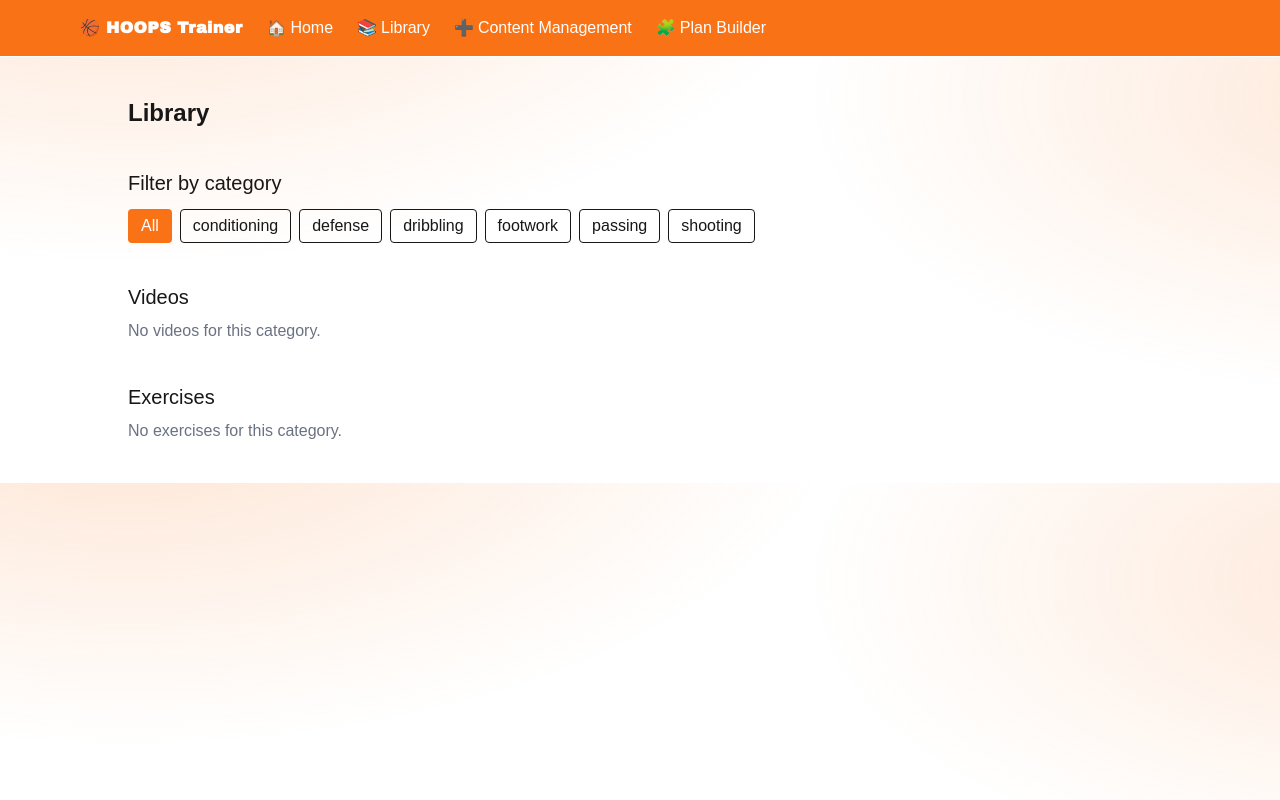
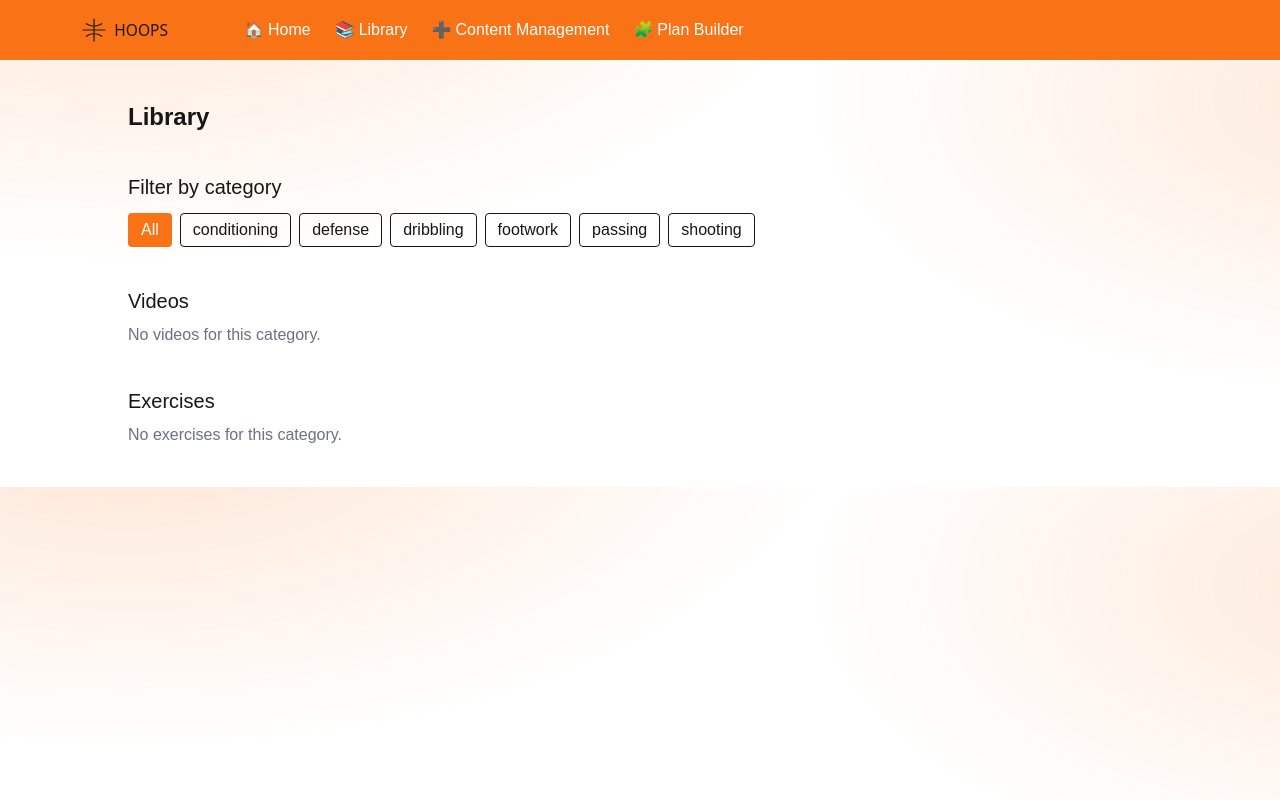
Before and after one commit to jmjcko/hoops-trainer, a Next.js app: page /library in a window 1280 px wide. Built offline with nearby package versions, Linux system fonts and the light colour scheme.

Commit message:
feat(brand): add simple HOOPS Trainer logo and use it in header

```diff
--- a/src/app/layout.tsx
+++ b/src/app/layout.tsx
@@ -1,6 +1,7 @@
 import type { Metadata } from "next";
 import { Geist, Geist_Mono, Archivo_Black } from "next/font/google";
 import "./globals.css";
+import Image from "next/image";
 
 const geistSans = Geist({
   variable: "--font-geist-sans",
@@ -35,7 +36,9 @@ export default function RootLayout({
       >
         <header className="border-b bg-[var(--accent)] text-[var(--accent-contrast)]">
           <nav className="max-w-6xl mx-auto flex gap-6 p-4 items-center">
-            <span className="font-semibold tracking-wide" style={{ fontFamily: "var(--font-display)" }}>🏀 HOOPS Trainer</span>
+            <a href="/" className="flex items-center gap-2" aria-label="HOOPS Trainer Home">
+              <Image src="/logo.svg" width={140} height={28} alt="HOOPS Trainer" priority />
+            </a>
             <a href="/" className="hover:underline flex items-center gap-1"><span>🏠</span><span>Home</span></a>
             <a href="/library" className="hover:underline flex items-center gap-1"><span>📚</span><span>Library</span></a>
             <a href="/content-management" className="hover:underline flex items-center gap-1"><span>➕</span><span>Content Management</span></a>
```
Also changed, not shown: public/logo.svg (added).
